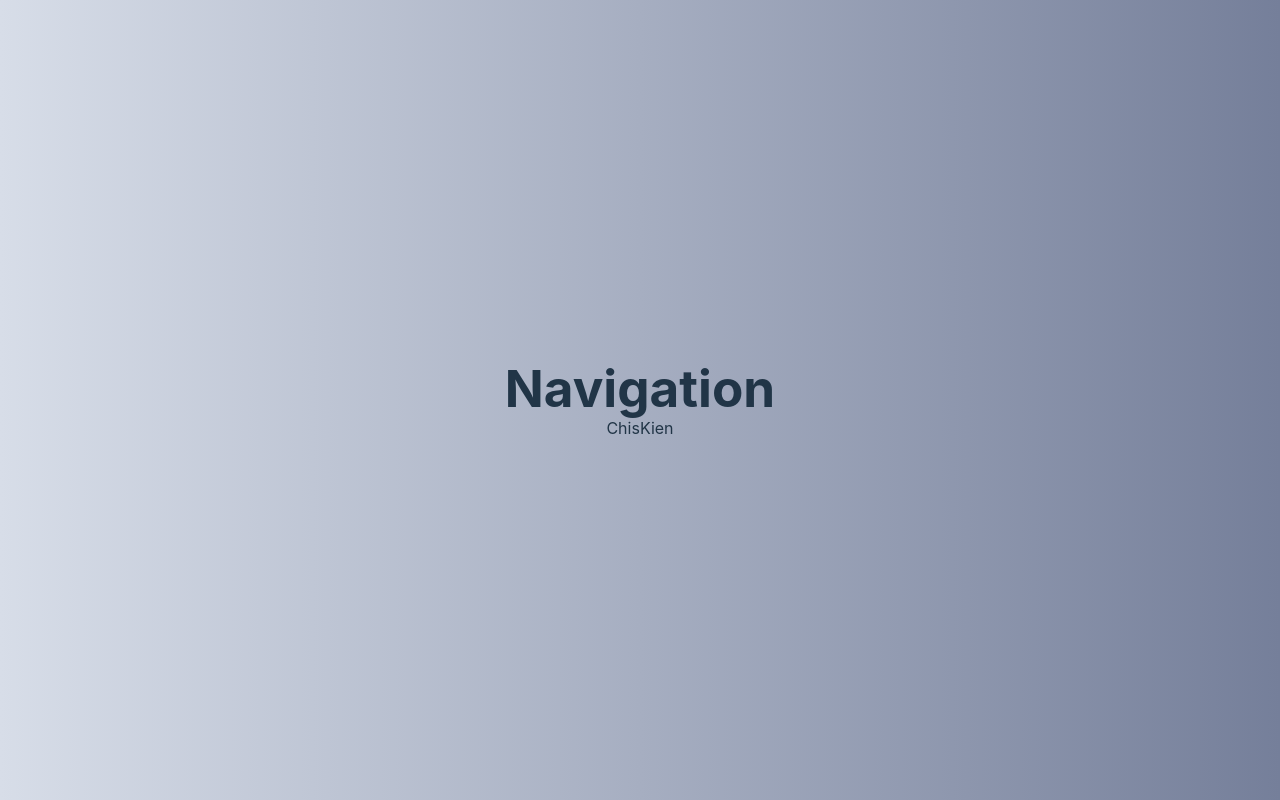
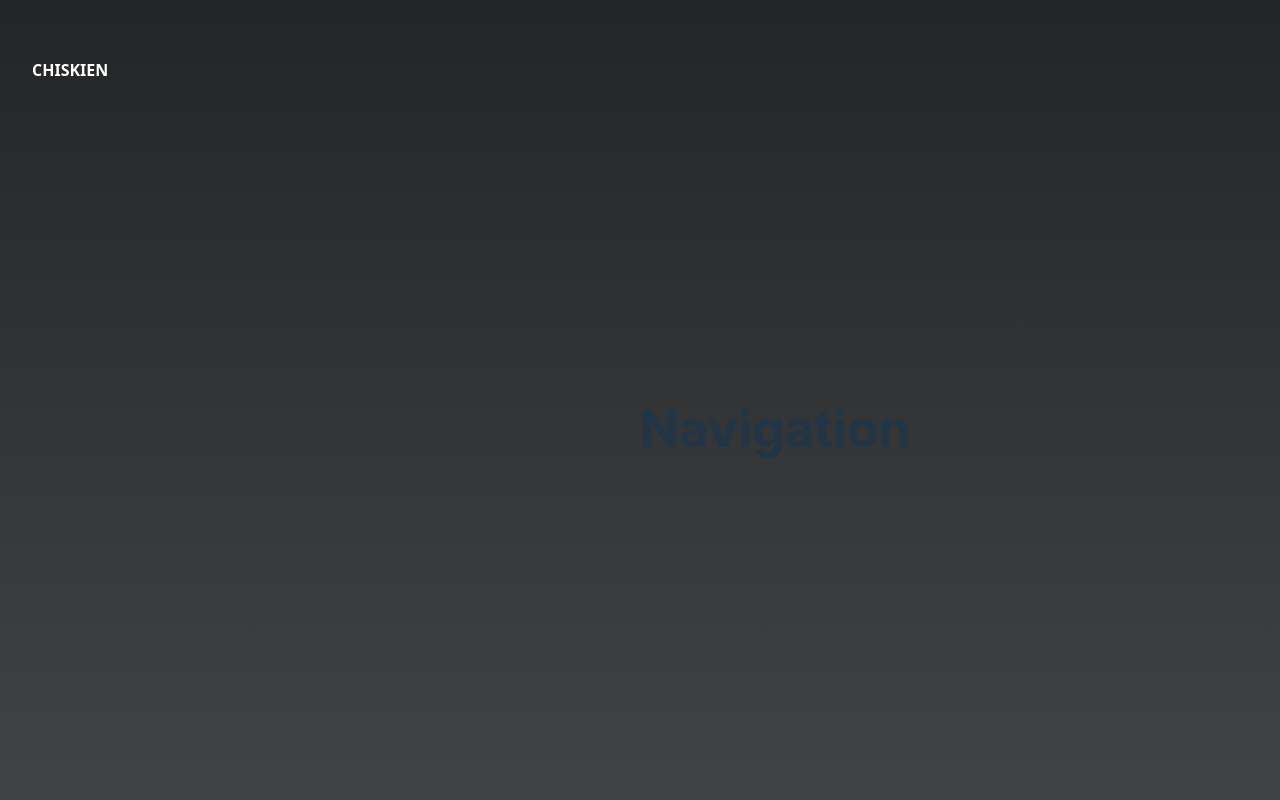
Before and after one commit to chiskien/portfolios, a React (Vite) app: page / in a window 1280 px wide. Built offline with nearby package versions, Linux system fonts and the light colour scheme.

Commit message:
Nav styling with transition

```diff
--- a/src/App.css
+++ b/src/App.css
@@ -1,15 +1,14 @@
 #root {
-    max-width: 1280px;
+    max-width: 100vw;
     margin: 0 auto;
-    padding: 2rem;
+    padding: 2em;
     text-align: center;
 }
 
 html, body {
-    background: #757F9A; /* fallback for old browsers */
-    background: -webkit-linear-gradient(to right, #D7DDE8, #757F9A); /* Chrome 10-25, Safari 5.1-6 */
-    background: linear-gradient(to right, #D7DDE8, #757F9A); /* W3C, IE 10+/ Edge, Firefox 16+, Chrome 26+, Opera 12+, Safari 7+ */
-
+    background: #232526; /* fallback for old browsers */
+    background: -webkit-linear-gradient(to top, #414345, #232526); /* Chrome 10-25, Safari 5.1-6 */
+    background: linear-gradient(to top, #414345, #232526); /* W3C, IE 10+/ Edge, Firefox 16+, Chrome 26+, Opera 12+, Safari 7+ */
 }
 
 * {
--- a/src/components/Nav.css
+++ b/src/components/Nav.css
@@ -1,3 +1,92 @@
+.nav {
+  position: fixed;
+  z-index: 2;
+}
 
+.nav-bar {
+  position: fixed;
+  top: 0;
+  left: 0;
+  width: 100%;
+  display: flex;
+  justify-content: space-between;
+  align-items: center;
+  padding: 2em;
+}
+
+.logo {
+  text-decoration: none;
+  color: #fff;
+  font-family: "Noto Sans", san-serif, serif;
+  font-weight: bolder;
+  text-transform: uppercase;
+}
+
+.menu-toggle {
+  cursor: pointer;
+}
+
+.nav-overlay {
+  position: fixed;
+  background: #232526; /* fallback for old browsers */
+  background: -webkit-linear-gradient(to left, #414345, #232526); /* Chrome 10-25, Safari 5.1-6 */
+  background: linear-gradient(to left, #414345, #232526); /* W3C, IE 10+/ Edge, Firefox 16+, Chrome 26+, Opera 12+, Safari 7+ */
+  z-index: -2;
+  top: -100%;
+  left: 0;
+  width: 100%;
+  height: 100vh;
+  overflow: hidden;
+  padding: 4em;
+  transition: all 2s cubic-bezier(0.16, 1, 0.3, 1);
+}
+
+.ham-box {
+  position: relative;
+  width: 50px;
+  height: 50px;
+  cursor: pointer;
+  border-radius: 50%;
+  transition: 0.3s ease;
+  padding: 2.4em;
+}
+.ham-box:hover {
+  background: #232526;
+}
+
+.ham-box-open {
+  background: #414345;
+}
+
+.line-top, .line-bottom {
+  margin: 0 auto;
+  position: absolute;
+  display: block;
+  width: 24px;
+  border-radius: 10px;
+  background: #414345;
+  left: 0;
+  right: 0;
+  transform: rotate(0deg);
+  transition: all 0.4s;
+}
+
+.line-top {
+  top: 2.2em;
+}
+.line-top .spin {
+  top: 2.35em;
+  transform: rotate(135deg);
+  background: #ffffff;
+}
+
+.line-bottom {
+  bottom: 2.2em;
+}
+.line-bottom .spin {
+  bottom: 2.35em;
+  transform: rotate(225deg);
+  background: #ffffff;
+}
 
 /*# sourceMappingURL=Nav.css.map */
--- a/src/components/Nav.scss
+++ b/src/components/Nav.scss
@@ -0,0 +1,100 @@
+$font-primary-color: #fff;
+$font-family: "Noto Sans", san-serif;
+
+.nav {
+  position: fixed;
+  z-index: 2;
+
+}
+
+.nav-bar {
+  position: fixed;
+  top: 0;
+  left: 0;
+  width: 100%;
+  display: flex;
+  justify-content: space-between;
+  align-items: center;
+  padding: 2em;
+}
+
+.logo {
+  text-decoration: none;
+  color: $font-primary-color;
+  font-family: $font-family;
+  font-weight: bolder;
+  text-transform: uppercase;
+}
+
+.menu-toggle {
+  cursor: pointer;
+
+}
+
+.nav-overlay {
+  position: fixed;
+  background: #232526; /* fallback for old browsers */
+  background: -webkit-linear-gradient(to left, #414345, #232526); /* Chrome 10-25, Safari 5.1-6 */
+  background: linear-gradient(to left, #414345, #232526); /* W3C, IE 10+/ Edge, Firefox 16+, Chrome 26+, Opera 12+, Safari 7+ */
+  z-index: -2;
+  top: -100%;
+  left: 0;
+  width: 100%;
+  height: 100vh;
+  overflow: hidden;
+  padding: 4em;
+  transition: all 2s cubic-bezier(0.16, 1, 0.3, 1);
+}
+
+.ham-box {
+  position: relative;
+  width: 50px;
+  height: 50px;
+  cursor: pointer;
+  border-radius: 50%;
+  transition: 0.3s ease;
+  padding: 2.4em;
+
+  &:hover {
+    background: #232526;
+
+  }
+}
+
+.ham-box-open {
+  background: #414345;
+
+}
+
+.line-top, .line-bottom {
+  margin: 0 auto;
+  position: absolute;
+  display: block;
+  width: 24px;
+  border-radius: 10px;
+  background: #414345;
+  left: 0;
+  right: 0;
+  transform: rotate(0deg);
+  transition: all 0.4s;
+}
+
+.line-top {
+  top: 2.2em;
+
+  .spin {
+    top: 2.35em;
+    transform: rotate(135deg);
+    background: #ffffff;
+  }
+}
+
+.line-bottom {
+  bottom: 2.2em;
+
+  .spin {
+    bottom: 2.35em;
+    transform: rotate(225deg);
+    background: #ffffff;
+  }
+}
--- a/src/components/Nav.tsx
+++ b/src/components/Nav.tsx
@@ -1,16 +1,17 @@
 import React from "react";
+import "./Nav.css"
 
 export function Nav() {
     return (
-        <div className={"nav"}>
+        <div className="nav">
             <h1>Navigation</h1>
-            <div className="nav-container">
+            <div className="nav-bar">
                 <div className="logo">ChisKien</div>
                 <div className="menu-toggle">
-                      <div className="hambuger-box">
-                          <span className="line-top"></span>
-                          <span className="line-bottom"></span>
-                      </div>
+                    <div className="ham-box">
+                        <span className="line-top"></span>
+                        <span className="line-bottom"></span>
+                    </div>
                 </div>
                 <div className="nav-overlay">
 
```
Also changed, not shown: 1 other file (tests, documents, lock files or other folders).
